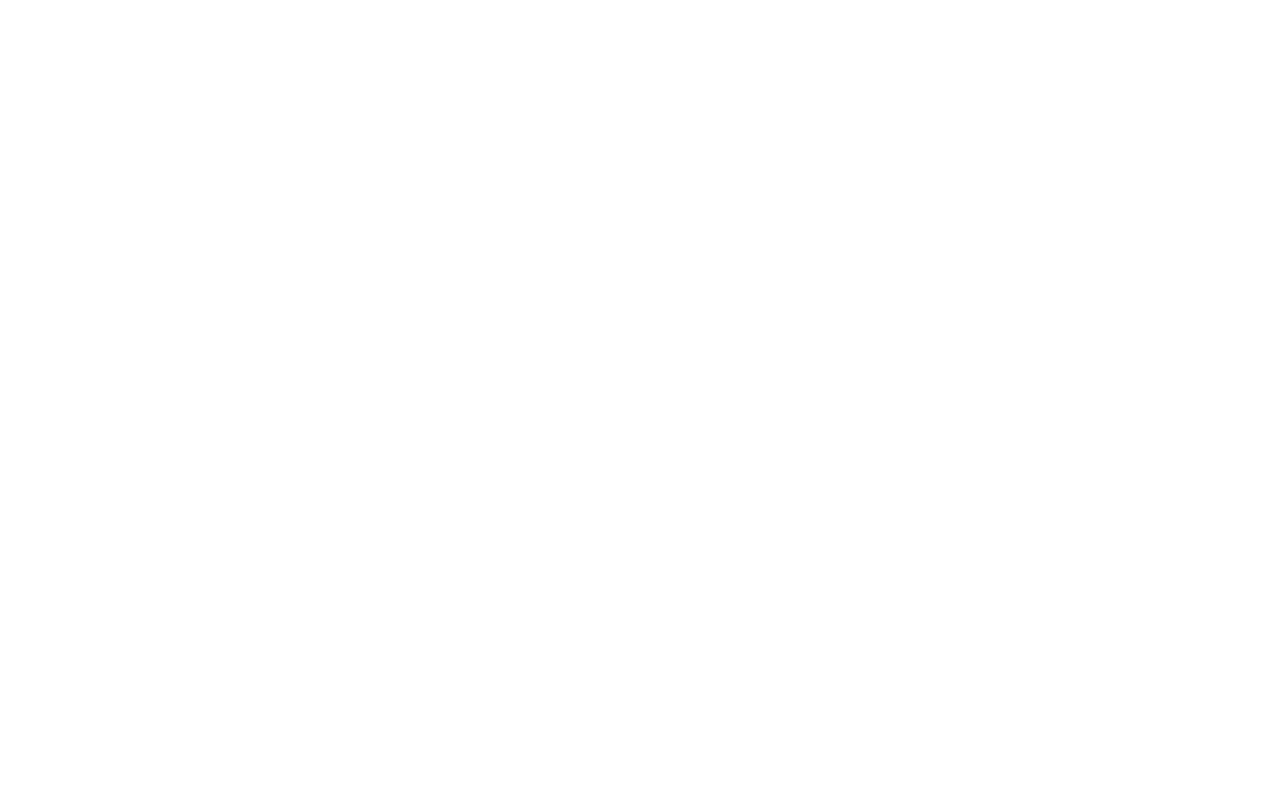
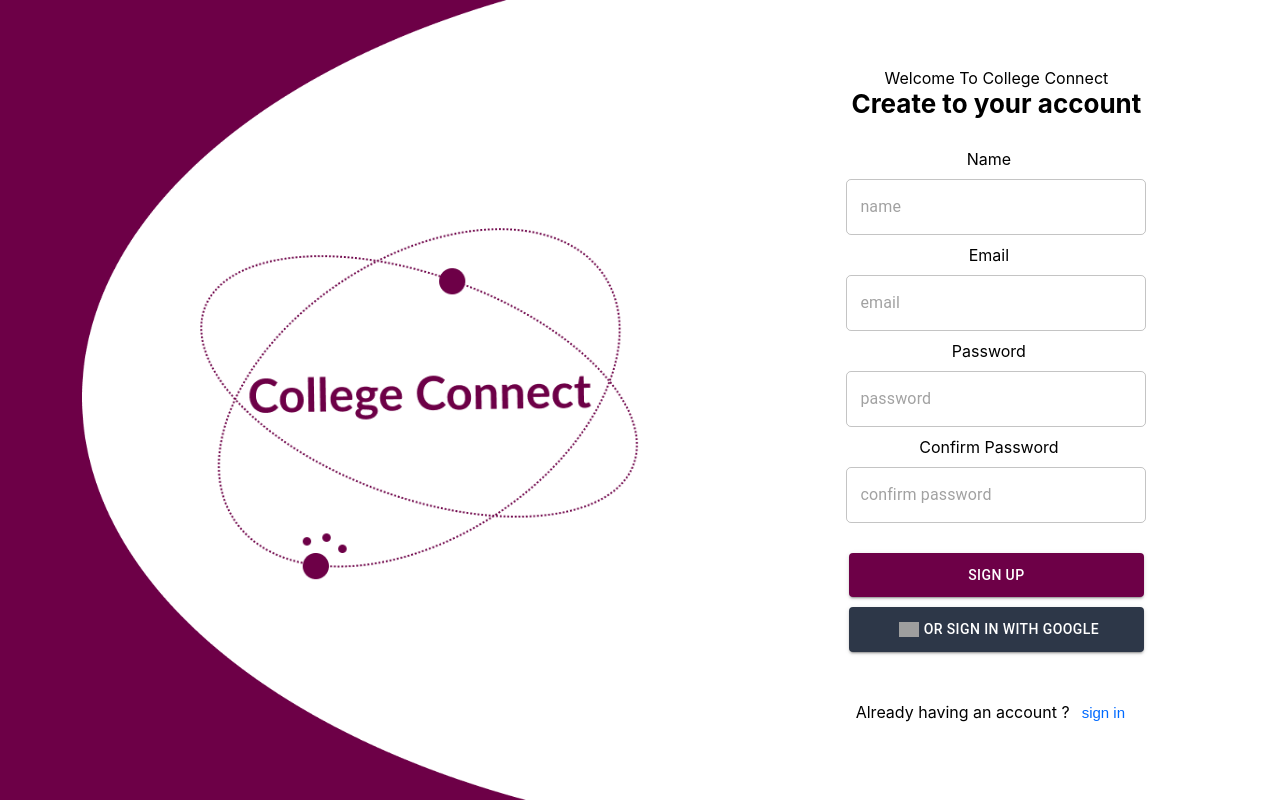
Before and after one commit to adityapaul18/CollegeConnect, a React (Create React App) app in the folder frontend/: page / in a window 1280 px wide. Built offline with nearby package versions, Linux system fonts and the light colour scheme; grey boxes are pictures that could not be loaded.

Commit message:
login ui

```diff
--- a/frontend/src/App.js
+++ b/frontend/src/App.js
@@ -1,12 +1,31 @@
 import React from 'react';
 import logo from './logo.svg';
 import { Counter } from './features/counter/Counter';
+import {
+  BrowserRouter as Router, Route, Switch
+} from "react-router-dom";
 import './App.css';
+import Login from './Conponents/Login/Login';
+import Header from './Conponents/Header/Header'
 
 function App() {
   return (
     <div className="App">
-
+      <Router>
+                <Switch>
+                    <Route exact path="/">
+                        <Login />
+                    </Route>
+                    <Route exact path="/home">
+                        <div>
+                            <Header/>
+                        </div>
+                    </Route>
+                    <Route exact path="/login">
+                        <Login />
+                    </Route>
+                </Switch>
+            </Router>
     </div>
   );
 }
--- a/frontend/src/Conponents/Header/Header.css
+++ b/frontend/src/Conponents/Header/Header.css
@@ -0,0 +1,17 @@
+.headerContainer{
+    background-color: #6D0047;
+    color: white;
+    padding: 15px;
+    display: flex;
+    align-items: center;
+    justify-content: space-evenly;
+}
+
+.headerContainerinner{
+    display: flex;
+    align-items: center;
+}
+
+.headerContainerinner > span {
+    padding: 0 20px;
+}
--- a/frontend/src/Conponents/Header/Header.js
+++ b/frontend/src/Conponents/Header/Header.js
@@ -1,10 +1,14 @@
 import React from 'react'
+import NotificationsNoneIcon from '@material-ui/icons/NotificationsNone';
 import './Header.css';
+import { Avatar } from '@material-ui/core';
 
 function Header() {
     return (
-        <div>
-
+        <div className="headerContainer" >
+            <div className="headerContainerinner">College Connect</div>
+            <div className="headerContainerinner"><span>Home</span><span>Write</span><span>Saved</span></div>
+            <div className="headerContainerinner"><NotificationsNoneIcon/> <span><Avatar/></span></div>
         </div>
     )
 }
--- a/frontend/src/Conponents/Login/Login.css
+++ b/frontend/src/Conponents/Login/Login.css
@@ -0,0 +1,69 @@
+.LoginContainer{
+    display: flex;
+    min-height: 100vh;
+    align-items: center;
+    justify-content: space-evenly;
+    background-image: url("../../images/loginbg.png");
+    background-repeat: no-repeat;
+    background-size: contain;
+}
+
+.LoginHead{
+    width: 95%;
+}
+
+.logininfo{
+    display:flex;
+    flex-direction: column;
+    align-items: center;
+}
+
+.LoginForm{
+    padding: 30px 0;
+    padding-bottom: 10px;
+}
+
+.LoginFormlow{
+    font-size: smaller;
+    color: rgb(110, 110, 110);
+    display: flex;
+    justify-content: space-between;
+    width: 280px;
+    align-items: center;
+    padding-bottom: 10px;
+}
+
+.LoginFilters{
+    width: 300px !important;
+    margin: 10px 0 !important;
+}
+
+.LoginFilters >  .MuiOutlinedInput-root {
+    border-radius: 5px !important;
+}
+
+.Logupbtn{
+    background-color: rgb(30, 224, 0) !important;
+    color: white !important;
+    margin: 15px 0 !important;
+}
+
+.Loginbtn{
+    background-color: #6D0047 !important;
+    color: white !important;
+    margin: 10px !important;
+    width: 295px !important;
+    padding: 10px !important;
+}
+
+.Loginbtn2{
+    background-color: #2D3748 !important;
+    color: white !important;
+    width: 295px !important;
+    padding: 10px !important;
+}
+
+.LoginImg{
+    height: 60vh;
+    margin: 30px;
+}
--- a/frontend/src/Conponents/Login/Login.js
+++ b/frontend/src/Conponents/Login/Login.js
@@ -1,10 +1,83 @@
-import React from 'react'
+import React, { useEffect, useState } from 'react'
+import { Avatar, Button, IconButton, MenuItem, TextField } from '@material-ui/core'
 import './Login.css'
+import loginLogo from "../../images/loginlogo.png"
+import { useHistory } from 'react-router-dom'
 
 function Login() {
+    var user = localStorage.getItem("myuser")
+
+    const history = useHistory()
+
+    const ff = () => {
+        if (user)
+            history.push('/home')
+    }
+
+    useEffect(() => {
+        // ff()
+    }, [])
+
+    const signin2 = () => {
+
+    }
+
+    const signup = async () => {
+
+    }
+    const [mail, setmail] = useState("")
+    const [name, setname] = useState("")
+    const [profilepic, setprofilepic] = useState("")
+    const [password, setpassword] = useState("")
+    const [passwordc, setpasswordc] = useState("")
+    const [set, setset] = useState(1)
     return (
-        <div>
+        <div className="LoginContainer">
+            <div>
+                <img className="LoginImg" src={loginLogo} alt="" />
+            </div>
+            <div className="logininfo">
+                {
+                    set === 1 ?
+                        <>
+                            <div className="LoginHead">
+                                Welcome To College Connect
+                                <div style={{ fontSize: "26px", fontWeight: "700" }} >Create to your account</div>
+                            </div>
+                            <div className="LoginForm">
+                                <div className="LoginHead">Name</div>
+                                <TextField value={name} onChange={(e) => setname(e.target.value)} className="LoginFilters" placeholder="name" variant="outlined" />
+                                <div className="LoginHead">Email</div>
+                                <TextField value={mail} onChange={(e) => setmail(e.target.value)} className="LoginFilters" placeholder="email" variant="outlined" />
+                                <div className="LoginHead">Password</div>
+                                <TextField value={password} type="password" onChange={(e) => setpassword(e.target.value)} className="LoginFilters" placeholder="password" variant="outlined" />
+                                <div className="LoginHead">Confirm Password</div>
+                                <TextField value={passwordc} type="password" onChange={(e) => setpasswordc(e.target.value)} className="LoginFilters" placeholder="confirm password" variant="outlined" />
+                            </div>
+                            <Button className="Loginbtn" variant="contained" onClick={signin2}>Sign up</Button>
+                            <Button className="Loginbtn2" variant="contained" onClick={signin2}><img style={{height:"15px",padding:"0 5px"}} src="https://www.freepnglogos.com/uploads/google-logo-png/google-logo-png-suite-everything-you-need-know-about-google-newest-0.png" alt=""/> Or sign in with Google</Button>
+                            <div style={{ display: "flex", alignItems: "center",marginTop:"40px"  }} >Already having an account ? <IconButton onClick={() => setset(0)} ><span style={{ color: "rgb(0, 106, 255)", cursor: "pointer", fontSize: "15px" }} >sign in</span></IconButton></div>
+                        </>
+                        :
+                        <>
+                            <div className="LoginHead">
+                                Welcome Back
+                                <div style={{ fontSize: "26px", fontWeight: "700" }} >Login to your account</div>
+                            </div>
+                            <div className="LoginForm">
+                                <div className="LoginHead">Email</div>
+                                <TextField value={mail} onChange={(e) => setmail(e.target.value)} className="LoginFilters" placeholder="email" variant="outlined" />
+                                <div className="LoginHead">Password</div>
+                                <TextField value={password} type="password" onChange={(e) => setpassword(e.target.value)} className="LoginFilters" placeholder="password" variant="outlined" />
+                            </div>
+                            <div className="LoginFormlow"> <span><input type="checkbox"/> Remember me</span>  <span style={{color:"rgb(0, 92, 251)",cursor:"pointer"}}>Forgot Password?</span></div>
+                            <Button className="Loginbtn" variant="contained" onClick={signin2}>Sign in</Button>
+                            <Button className="Loginbtn2" variant="contained" onClick={signin2}><img style={{height:"15px",padding:"0 5px"}} src="https://www.freepnglogos.com/uploads/google-logo-png/google-logo-png-suite-everything-you-need-know-about-google-newest-0.png" alt=""/> Or sign in with Google</Button>
+                            <div style={{ display: "flex", alignItems: "center",marginTop:"80px" }} >Not having an account ? <IconButton onClick={() => setset(1)}><span style={{ color: "rgb(0, 106, 255)", cursor: "pointer", fontSize: "15px" }} >sign up</span></IconButton></div>
+                        </>
+                }
 
+            </div>
         </div>
     )
 }
```
Also changed, not shown: frontend/src/images/loginbg.png (added), frontend/src/images/loginlogo.png (added).
